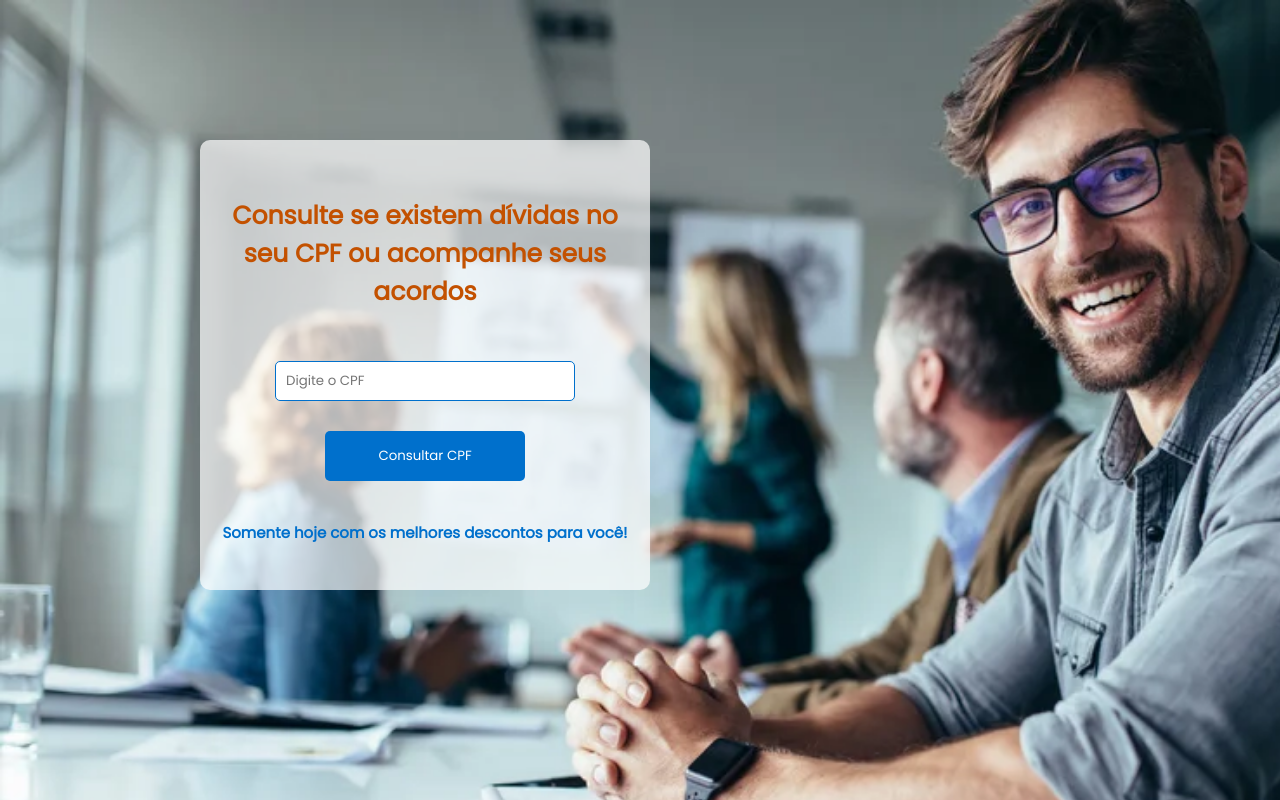
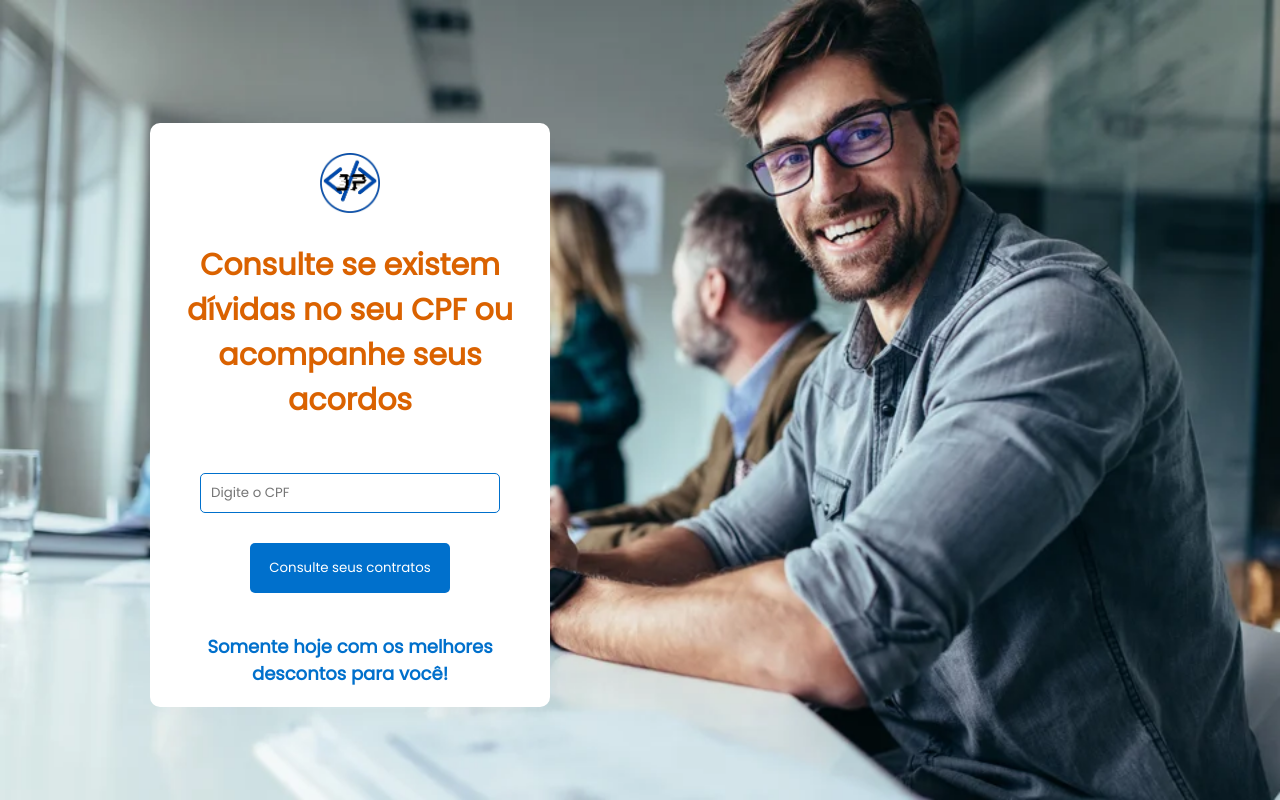
Before and after one commit to JuaoPinheiro/teste, a React (Vite) app: page / in a window 1280 px wide. Shown: the top 800 px of the page. Built offline with nearby package versions, Linux system fonts and the light colour scheme.

Commit message:
style: Alterando ultimos estilos finais

```diff
--- a/src/App.jsx
+++ b/src/App.jsx
@@ -2,6 +2,7 @@
 import React, { useState } from "react";
 import * as C from "./styles/style";
 import { useNavigate } from "react-router-dom";
+import Logo from "./assets/logo.png";
 
 const App = () => {
   const [cpf, setCPF] = useState("");
@@ -27,6 +28,7 @@ const App = () => {
   return (
     <C.Container>
       <div className="body-home">
+        <img className="logo" src={Logo} alt="" />
         <h1>
           Consulte se existem dívidas no seu CPF ou acompanhe seus acordos
         </h1>
@@ -37,8 +39,10 @@ const App = () => {
           placeholder="Digite o CPF"
         />
         {error && <p className="error-message">{error}</p>}{" "}
-        <button onClick={handleConsultarClick}>Consultar CPF</button>
-        <h2>Somente hoje com os melhores descontos para você!</h2>
+        <button onClick={handleConsultarClick}>Consulte seus contratos</button>
+        <h2>
+          Somente hoje com os melhores <br /> descontos para você!
+        </h2>
       </div>
     </C.Container>
   );
--- a/src/Debts/style.jsx
+++ b/src/Debts/style.jsx
@@ -4,27 +4,32 @@ export const Container = styled.div`
   display: flex;
   justify-content: start;
   align-items: center;
-  margin: 50px 0 auto 200px;
 
   .header-debts {
     background-color: #0070cc;
-    width: 600px;
-    border-radius: 10px 10px 0 0;
-    padding: 50px;
+    width: 100vw;
+    padding: 70px 0 60px 80px;
     color: #fff;
     margin-bottom: -30px;
     display: flex;
-    gap: 150px;
+    gap: 60%;
     align-items: center;
 
     .name-header {
       display: flex;
+      font-size: 20px;
       flex-direction: column;
     }
 
     .link-icon {
       color: #fff;
-      font-size: 30px;
+      font-size: 50px;
+      margin-right: 20px;
+      cursor: pointer;
+
+      &:hover {
+        opacity: 0.7;
+      }
     }
   }
 
@@ -33,7 +38,7 @@ export const Container = styled.div`
     flex-direction: column;
     background-color: #fff;
     border-radius: 10px;
-    width: 600px;
+    width: 100vw;
     height: 100%;
   }
 
@@ -44,18 +49,19 @@ export const Container = styled.div`
     flex-direction: column;
     background-color: #fff;
     border-radius: 5px;
-    width: 450px;
-    margin-left: 80px;
+    width: 70%;
+    margin-left: 15%;
     padding: 20px;
 
     .proposed-paragraph {
       margin-bottom: 50px;
-      border-bottom: 1px solid #c35100;
+      border-bottom: 3px solid #c35100;
       padding-bottom: 10px;
+      font-size: 30px;
       cursor: pointer;
 
       &:hover {
-        border-bottom: 1px solid #0070cc;
+        border-bottom: 3px solid #0070cc;
       }
     }
   }
@@ -64,14 +70,14 @@ export const Container = styled.div`
     display: flex;
     justify-content: center;
     flex-direction: column;
-    width: 400px;
-    border: 1px solid #000;
+    width: 90%;
+    border: 1px solid #a7a7a7;
     margin-bottom: 30px;
     border-radius: 10px;
     padding: 20px;
 
     h1 {
-      font-size: 20px;
+      font-size: 30px;
       margin-bottom: 20px;
     }
 
@@ -82,21 +88,29 @@ export const Container = styled.div`
       align-items: center;
     }
 
+    .line {
+      border-bottom: 1px solid gray;
+      margin-top: 20px;
+      margin-bottom: 20px;
+      width: 100%;
+    }
+
     .installment {
-      border-top: 1px solid gray;
       margin-top: 10px;
+      font-size: 20px;
+      margin-bottom: 10px;
       padding-top: 30px;
     }
 
     .btn-renegotiate {
-      width: 300px;
-      height: 50px;
+      width: 400px;
+      height: 60px;
       border: none;
       border-radius: 5px;
       margin-bottom: 20px;
       background-color: #c35100;
       color: #fff;
-      font-size: 15px;
+      font-size: 20px;
       cursor: pointer;
 
       &:hover {
@@ -112,40 +126,50 @@ export const Container = styled.div`
 
       h3 {
         color: #0070cc;
+        margin-top: 100px;
+        font-size: 30px;
       }
 
       .div-description {
         display: flex;
         flex-direction: column;
         align-items: flex-start;
-        padding-left: 20px;
+        padding-right: 20%;
+
+        strong {
+          font-size: 20px;
+        }
       }
     }
   }
 
   .prices {
     display: flex;
-    gap: 70px;
+    gap: 30%;
 
     .paragraph-de {
       opacity: 0.5;
-      font-size: 13px;
+      font-size: 25px;
     }
 
     h2 {
-      font-size: 19px;
+      font-size: 35px;
       font-weight: bold;
     }
 
     .discount {
       color: #0070cc;
-      font-size: 17px;
+      font-size: 30px;
       text-align: center;
+
+      span {
+        color: #c35100;
+        font-size: 35px;
+      }
     }
 
     .fire-icon {
       color: #c35100;
-      width: 130px;
       font-size: 30px;
     }
   }
@@ -162,9 +186,12 @@ export const Container = styled.div`
       width: 100%;
     }
 
+    .header-debts {
+      gap: 20%;
+    }
 
-    .main-debts{
-        padding-bottom: 50%;
+    .main-debts {
+      padding-bottom: 50%;
     }
 
     .section-debts {
@@ -189,26 +216,64 @@ export const Container = styled.div`
       }
     }
 
+    .section-debts {
+      .proposed-paragraph {
+        font-size: 20px;
+      }
+    }
+
+    .origin {
+      h3 {
+        font-size: 10px;
+      }
+    }
+
     .prices {
-      gap: 20px;
+      gap: 50px;
+
+      .paragraph-de {
+        font-size: 18px;
+      }
+
+      h2 {
+        font-size: 25px;
+      }
     }
 
     .info-section {
       .discount {
-        font-size: 10px;
+        font-size: 15px;
       }
       .fire-icon {
         font-size: 30px;
       }
     }
 
+    .main-debts {
+      .origin {
+        h3 {
+          font-size: 20px;
+          text-align: center;
+        }
+      }
+    }
+
+    .info-section {
+      h1 {
+        font-size: 20px;
+      }
+      .btn-renegotiate {
+        width: 80%;
+      }
+    }
+
     .name-header {
       h2 {
-        font-size: 15px;
+        font-size: 20px;
       }
 
       p {
-        font-size: 10px;
+        font-size: 15px;
       }
     }
   }
@@ -225,8 +290,32 @@ export const Container = styled.div`
       }
     }
 
+    .info-section {
+      h1 {
+        font-size: 18px;
+      }
+    }
+
+    .prices {
+      gap: 50px;
+
+      .paragraph-de {
+        font-size: 15px;
+      }
+
+      h2 {
+        font-size: 20px;
+      }
+
+      .discount {
+        span {
+          font-size: 25px;
+        }
+      }
+    }
+
     .header-debts {
-      gap: 60px;
+      gap: 10%;
     }
   }
 
--- a/src/styles/globalStyle.jsx
+++ b/src/styles/globalStyle.jsx
@@ -1,5 +1,4 @@
 import { createGlobalStyle } from "styled-components";
-import Background from "../assets/background.png";
 
 const GlobalStyle = createGlobalStyle`
 
@@ -10,19 +9,14 @@ const GlobalStyle = createGlobalStyle`
     font-family: 'Poppins', sans-serif;
 }
   body {
-   background-image: url(${Background});
-   background-repeat: no-repeat;
-  background-size: cover;
-  width: 100%;
-  height: 100%;
-  min-height: 900px;
+    overflow-x: hidden;
 
   #no-debts{
-    background: rgb(255, 255, 255, 0.7);
-    width: 400px;
+    background-color: #fff;
+    width: 90%;
     text-align: center;
     padding: 30px;
-    margin: 250px 0 auto 150px;
+    margin: 250px 0 auto 5%;
         border-radius: 5px;
 
     .link-no-debts{
--- a/src/styles/style.jsx
+++ b/src/styles/style.jsx
@@ -1,25 +1,37 @@
 import styled from "styled-components";
+import Background from "../assets/background.png";
 
 export const Container = styled.div`
   display: flex;
   justify-content: start;
   align-items: center;
-  margin: 140px 0 0 200px;
+  width: 100vw;
+  height: 100vh;
+  background-image: url(${Background});
+  background-repeat: no-repeat;
+  background-size: cover;
 
   .body-home {
     display: flex;
     justify-content: center;
     flex-direction: column;
     align-items: center;
-    background: rgb(255, 255, 255, 0.7);
+    background-color: #fff;
     border-radius: 10px;
-    width: 450px;
-    height: 450px;
+    margin: 30px 0 0 150px;
+    width: 400px;
+    height: auto;
+
+    .logo{
+      height: 60px;
+      margin-top: 30px;
+    }
 
     h1 {
-      font-size: 25px;
+      font-size: 30px;
       text-align: center;
-      color: #c35100;
+      color: #da6200;
+      font-weight: bold;
       margin-bottom: 20px;
       padding: 30px;
     }
@@ -27,7 +39,7 @@ export const Container = styled.div`
     h2 {
       color: #0070cc;
       text-align: center;
-      font-size: 15px;
+      font-size: 18px;
       padding: 20px;
       margin-top: 20px;
     }
@@ -66,14 +78,9 @@ export const Container = styled.div`
   }
 
   @media (max-width: 730px) {
-    margin: 0;
-    display: flex;
-    justify-content: center;
-    align-items: center;
-
     .body-home {
-      width: 100%;
-      height: 800px;
+      width: 90%;
+      margin-left: 5%;
 
       .error-message {
         font-size: 8px;
--- a/src/utils/dados.js
+++ b/src/utils/dados.js
@@ -14,7 +14,24 @@ const dividas = {
       },
       {
         valor: 5000,
-        descricao: "Atraso de parcela em aberto do seu imóvel",
+        descricao: "Atraso de parcela em aberto da sua entrada de seu veículo",
+        data: "10/05/2023",
+      },
+    ],
+    dividas1: [
+      {
+        valor: 1000,
+        descricao: "Atraso de parcela em aberto do seu cartão de crédito Nubank",
+        data: "20/03/2023",
+      },
+      {
+        valor: 150,
+        descricao: "Atraso de parcela em aberto de seus investimentos da Nubank",
+        data: "15/04/2023",
+      },
+      {
+        valor: 2000,
+        descricao: "Atraso de parcela em aberto das suas criptos moedas",
         data: "10/05/2023",
       },
     ],
@@ -24,13 +41,30 @@ const dividas = {
     dividas: [
       {
         valor: 3500,
-        descricao: "Atraso de parcela em aberto do seu imóvel",
+        descricao: "Atraso de parcela em aberto do seu curso de Administração",
         data: "21/11/2022",
       },
       {
         valor: 2500,
-        descricao: "Atraso de parcela em aberto do seu cartão de crédito",
+        descricao: "Atraso de parcela em aberto do seu curso de Programação",
         data: "03/12/2022",
+      },
+    ],
+    dividas1: [
+      {
+        valor: 4000,
+        descricao: "Atraso de parcela em aberto da sua faculdade",
+        data: "08/11/2022",
+      },
+      {
+        valor: 3000,
+        descricao: "Atraso de parcela em aberto do sua apostila",
+        data: "15/04/2023",
+      },
+      {
+        valor: 2000,
+        descricao: "Atraso de parcela em aberto da sua aula particular",
+        data: "10/05/2023",
       },
     ],
   },
@@ -48,6 +82,24 @@ const dividas = {
         data: "15/06/2023",
       },
     ],
+
+    dividas1: [
+      {
+        valor: 5000,
+        descricao: "Atraso de parcela em aberto de seus investimentos",
+        data: "10/12/2021",
+      },
+      {
+        valor: 1780,
+        descricao: "Atraso IPVA em aberto do veículo Audi A3",
+        data: "24/02/2023",
+      },
+      {
+        valor: 9602,
+        descricao: "Atraso de parcela em aberto do seu imóvel",
+        data: "03/08/2022",
+      },
+    ],
   },
 };
 
```
Also changed, not shown: src/Debts/App.jsx (+59 -2 lines), src/assets/logo.png (added).
